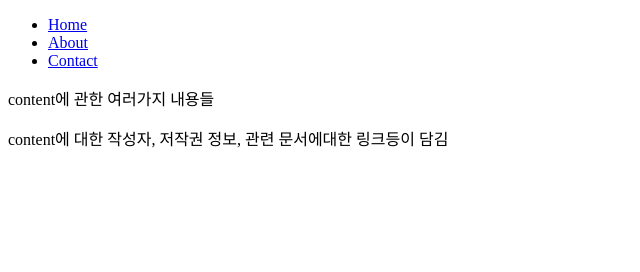
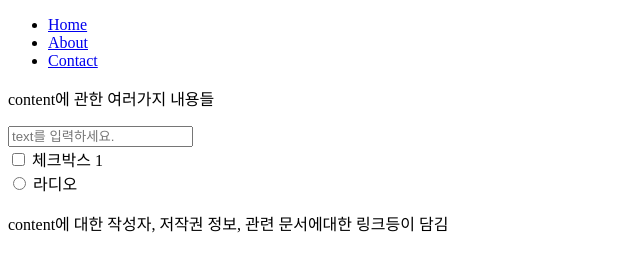
Before and after one commit to redbuttonking/Exp-new-test1, a plain HTML site: page 11_6_homework.html in a window 1280 px wide. Shown: the whole page, without its empty margins (0-640 px from the left). Drawn offline with Linux system fonts and the light colour scheme.

Commit message:
Exp 2번 미션

```diff
--- a/11_6_homework.html
+++ b/11_6_homework.html
@@ -17,8 +17,22 @@
 
     <main>
       <p>content에 관한 여러가지 내용들</p>
+
+      <input type="text" placeholder="text를 입력하세요." />
+
+      <div>
+        <input type="checkbox" id="check" />
+        <label for="check">체크박스 1</label>
+      </div>
+
+      <div>
+        <input type="radio" id="radio" />
+        <label for="radio">라디오</label>
+      </div>
     </main>
 
-    <footer>content에 대한 작성자, 저작권 정보, 관련 문서에대한 링크등이 담김</footer>
+    <footer>
+      <p>content에 대한 작성자, 저작권 정보, 관련 문서에대한 링크등이 담김</p>
+    </footer>
   </body>
 </html>
```
